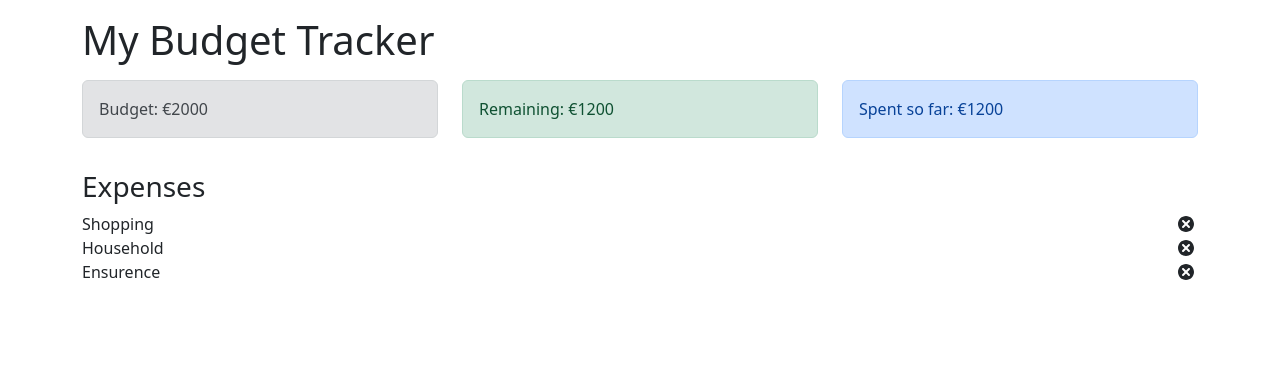
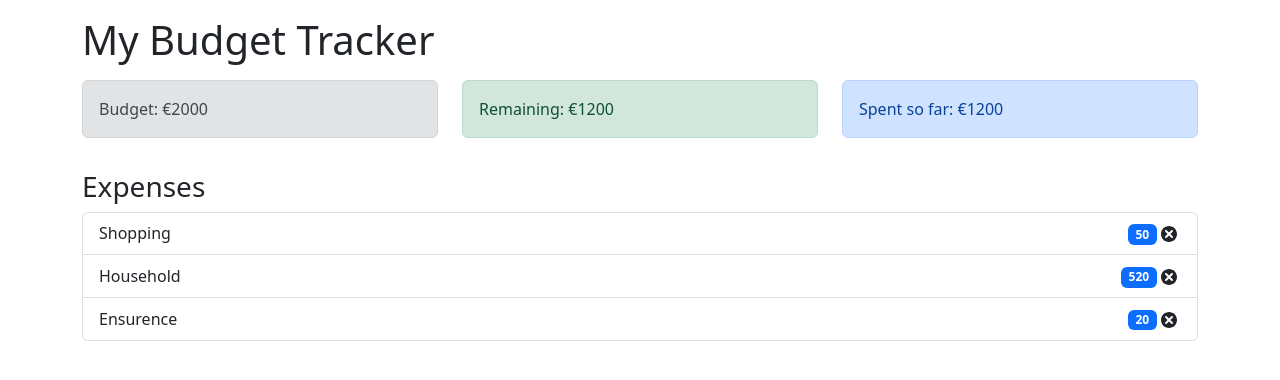
Before and after one commit to Mamali99/Budget-Tracker, a React (Create React App) app: page / in a window 1280 px wide. Shown: the top 380 px of the page. Built offline with nearby package versions, Linux system fonts and the light colour scheme.

Commit message:
bug fixed

```diff
--- a/src/App.js
+++ b/src/App.js
@@ -22,7 +22,9 @@ function App() {
       </div>
       <h3 className="mt-3">Expenses</h3>
       <div className="row mt3">
+        <div className="col-sm">
         <ExpenseList />
+        </div>
       </div>
     </div>
   );
--- a/src/components/ExpenseItem.js
+++ b/src/components/ExpenseItem.js
@@ -6,9 +6,10 @@ export default function ExpenseItem({id, name, cost}) {
     <li className='list-group-item d-flex justify-content-between align-items-center'>
         {name}
         <div>
-            <span className='badge badge-primary badge-pill mr-3'>{cost}</span>
+            <span className='badge badge-primary badge-pill text-white bg-primary ml-auto'>{cost}</span>
+            <TiDelete size="1.5em"></TiDelete>
         </div>
-        <TiDelete size="1.5em"></TiDelete>
+
     </li>
   )
 }
--- a/src/components/ExpenseList.js
+++ b/src/components/ExpenseList.js
@@ -9,7 +9,7 @@ export default function ExpenseList() {
   ];
 
   return (
-    <ul>
+    <ul className="list-group">
       {expences.map((expence) => (
         <ExpenseItem id={expence.id} name={expence.name} cost={expence.cost}/>
       )
```
